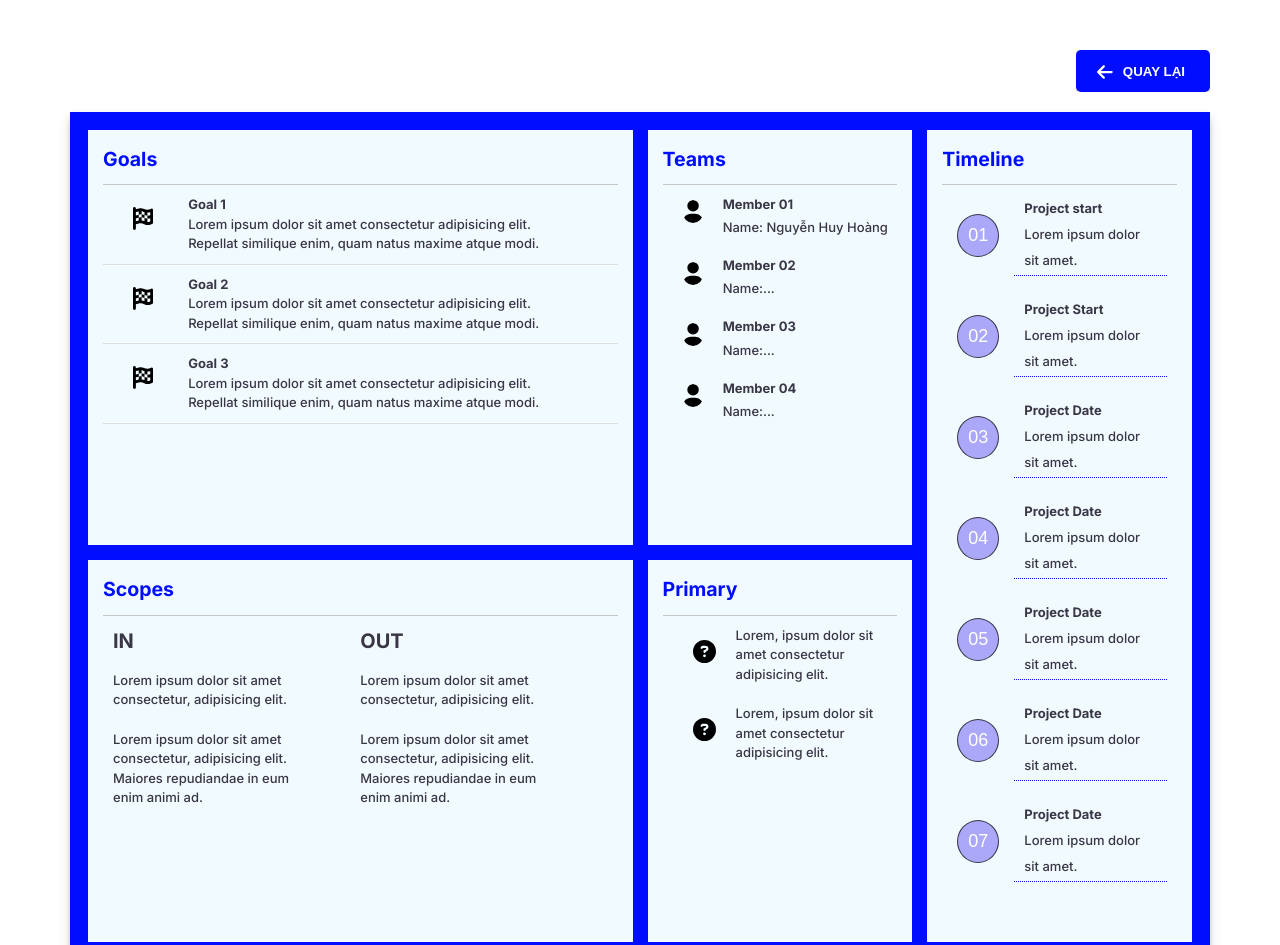
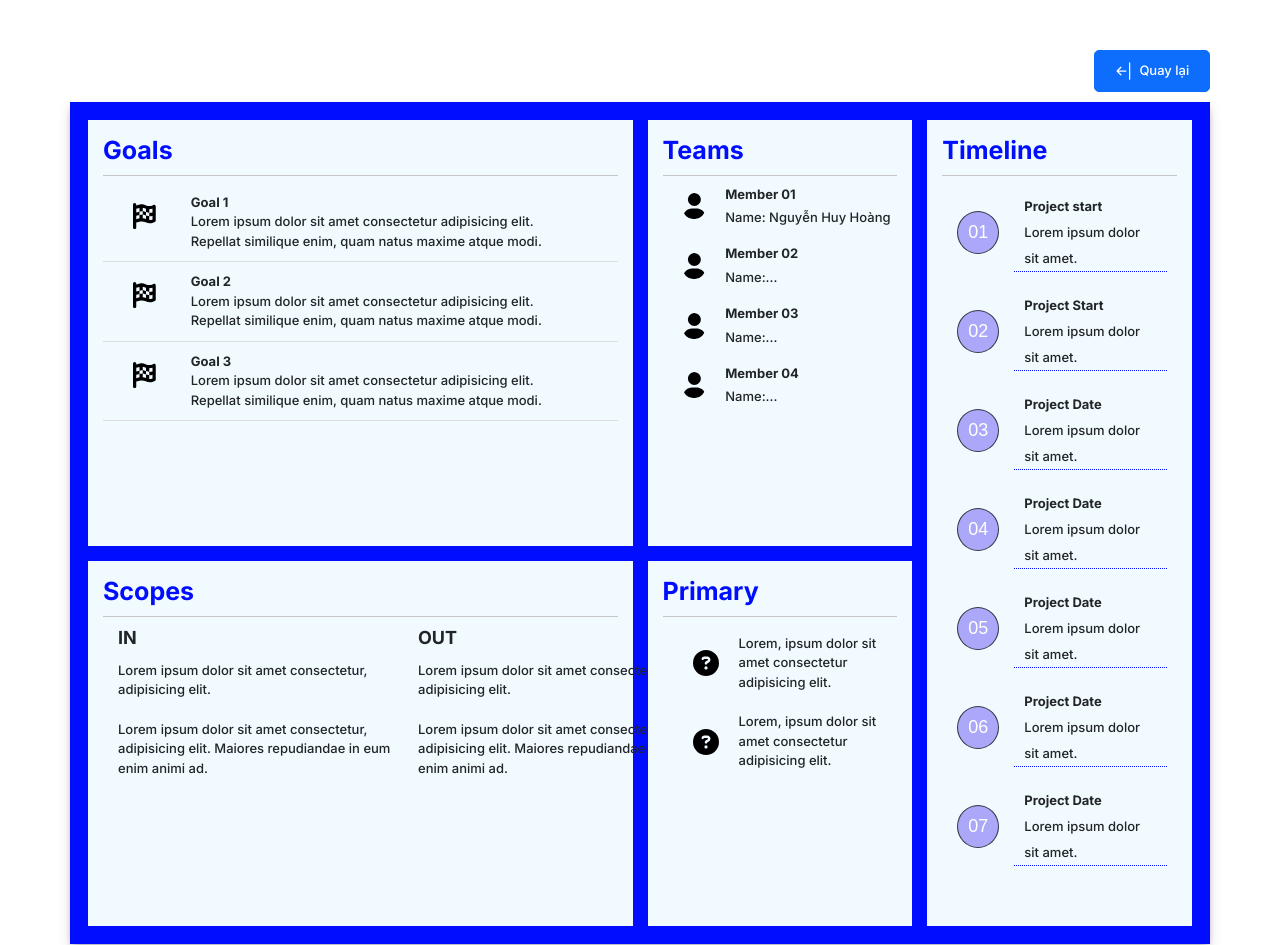
Before and after one commit to nghhg19/nghhg19.github.io, a plain HTML site: page digital-cv.html in a window 1280 px wide. Shown: the top 945 px of the page. Drawn offline with nearby package versions, Linux system fonts and the light colour scheme.

Commit message:
Add files via upload

```diff
--- a/css/project.css
+++ b/css/project.css
@@ -10,21 +10,16 @@
   margin: 0;
   padding: 0;
   box-sizing: border-box;
-}
-
-body {
+  font-size: 13px;
   font-family: "Inter", sans-serif;
-  font-size: 13px;
   font-weight: 500;
-  color: var(--text-color);
-  line-height: 1.5;
 }
 
 .main-section {
   padding: 50px 70px 70px 70px;
 }
 
-.grid {
+.grid-main {
   display: grid;
   grid-template-columns: repeat(4, 1fr);
   gap: 15px;
@@ -65,9 +60,12 @@ body {
 
 .strong-p {
   font-weight: bold;
+  margin-bottom: 0;
 }
 
-h1 {
+.title {
+  font-size: 25px;
+  font-weight: 700;
   padding-bottom: 10px;
   border-bottom: var(--h1-border-bottom) solid 1px;
   color: var(--main-color);
@@ -76,6 +74,7 @@ h1 {
 .teams .flex {
   padding: 0;
   line-height: 1.8;
+  margin-bottom: 13px;
 }
 
 .teams .flex,
@@ -88,8 +87,11 @@ h1 {
   align-items: center;
 }
 
+.timeline p {
+  margin-bottom: 0;
+}
+
 .icons {
-  font-size: 23px;
   padding: 10px 35px 10px 20px;
   color: var(--text-color);
 }
@@ -108,16 +110,24 @@ h1 {
 } */
 
 .scopes-p {
-  font-size: 20px;
+  font-size: 18px;
   margin-bottom: 5px;
 }
 
-ul {
+.scopes .flex {
+  padding: 0;
+  padding-left: 15px;
+  width: 600px;
+  justify-content: space-between;
+}
+
+.scopes ul {
   list-style: none;
+  padding-left: 0;
+  width: 300px;
 }
-ul li {
+.scopes ul li {
   padding: 10px 0;
-  padding-right: 55px;
 }
 
 .time-stt {
@@ -131,10 +141,6 @@ ul li {
   margin: 5px;
 }
 
-.time-date {
-  padding-bottom: 2px;
-}
-
 .timeline-item {
   width: 100%;
   padding: 0 10px;
@@ -142,38 +148,23 @@ ul li {
   line-height: 2;
 }
 
-button {
-  border: none;
-  margin-bottom: 20px;
-}
-
-.btn {
-  display: inline-block;
-  padding: 13px 25px;
-  cursor: pointer;
-  background: var(--main-color);
-  border: none;
-  border-radius: 5px;
+.btn-a {
+  display: block;
+  padding: 5px 10px;
+  color: #fff;
   text-decoration: none;
-  color: #fff;
-  border: none;
-  font-weight: bold;
-}
-
-.right-btn svg {
-  fill: #ffff;
-  font-size: 18px;
-  margin: 0px 10px -5px -4px;
 }
 
 .btn-primary {
-  display: flex;
-  justify-content: flex-end;
-  align-items: center;
+  margin-bottom: 10px;
 }
 
 .btn:hover {
   transform: scale(0.98);
+}
+
+p {
+  margin-bottom: 0 !important;
 }
 
 /* RESPONSIVE */
@@ -224,6 +215,10 @@ button {
 /* Moblies */
 
 @media only screen and (max-width: 767px) {
+  .main-section {
+    padding: 50px 20px 50px 20px;
+  }
+
   .strong-p {
     font-size: 17px;
   }
--- a/digital-cv.html
+++ b/digital-cv.html
@@ -7,25 +7,33 @@
     <link
       href="https://fonts.googleapis.com/css2?family=Inter:wght@300;400;500;700&display=swap"
       rel="stylesheet">
+    <link
+      href="https://cdn.jsdelivr.net/npm/bootstrap@5.3.1/dist/css/bootstrap.min.css"
+      rel="stylesheet"
+      integrity="sha384-4bw+/aepP/YC94hEpVNVgiZdgIC5+VKNBQNGCHeKRQN+PtmoHDEXuppvnDJzQIu9"
+      crossorigin="anonymous">
     <title>Document</title>
   </head>
   <body>
     <section class="main-section">
-      <div class="btn-primary">
-        <button type="submit"><a class="btn right-btn"
+      <div class="d-grid gap-2 d-md-flex justify-content-md-end">
+        <button class="btn btn-primary" type="submit"><a class="btn-a"
             href="index.html"><svg
-              xmlns="http://www.w3.org/2000/svg" height="1em"
-              viewBox="0 0 448 512"><!-- Font Awesome Free 6.4.0 by @fontawesome - https://fontawesome.com License - https://fontawesome.com/license (Commercial License) Copyright 2023 Fonticons, Inc. --><path
-                d="M9.4 233.4c-12.5 12.5-12.5 32.8 0 45.3l160 160c12.5 12.5 32.8 12.5 45.3 0s12.5-32.8 0-45.3L109.2 288 416 288c17.7 0 32-14.3 32-32s-14.3-32-32-32l-306.7 0L214.6 118.6c12.5-12.5 12.5-32.8 0-45.3s-32.8-12.5-45.3 0l-160 160z" /></svg>QUAY
-            LẠI</a></button>
+              xmlns="http://www.w3.org/2000/svg" width="20" height="20"
+              style="margin-right: 5px;"
+              fill="currentColor" class="bi bi-arrow-bar-left"
+              viewBox="0 0 16 16">
+              <path fill-rule="evenodd"
+                d="M12.5 15a.5.5 0 0 1-.5-.5v-13a.5.5 0 0 1 1 0v13a.5.5 0 0 1-.5.5ZM10 8a.5.5 0 0 1-.5.5H3.707l2.147 2.146a.5.5 0 0 1-.708.708l-3-3a.5.5 0 0 1 0-.708l3-3a.5.5 0 1 1 .708.708L3.707 7.5H9.5a.5.5 0 0 1 .5.5Z" />
+            </svg>Quay lại</a></button>
       </div>
-      <div class="main-card grid">
+      <div class="main-card grid-main">
         <!-- GOALS -->
         <div class="goals grid-item">
-          <h1>Goals</h1>
+          <h1 class="title">Goals</h1>
           <div class="flex">
             <div class="icons">
-              <svg xmlns="http://www.w3.org/2000/svg" height="1em"
+              <svg xmlns="http://www.w3.org/2000/svg" height="2em"
                 viewBox="0 0 448 512"><!-- Font Awesome Free 6.4.0 by @fontawesome - https://fontawesome.com License - https://fontawesome.com/license (Commercial License) Copyright 2023 Fonticons, Inc. --><path
                   d="M32 0C49.7 0 64 14.3 64 32V48l69-17.2c38.1-9.5 78.3-5.1 113.5 12.5c46.3 23.2 100.8 23.2 147.1 0l9.6-4.8C423.8 28.1 448 43.1 448 66.1V345.8c0 13.3-8.3 25.3-20.8 30l-34.7 13c-46.2 17.3-97.6 14.6-141.7-7.4c-37.9-19-81.3-23.7-122.5-13.4L64 384v96c0 17.7-14.3 32-32 32s-32-14.3-32-32V400 334 64 32C0 14.3 14.3 0 32 0zM64 187.1l64-13.9v65.5L64 252.6V318l48.8-12.2c5.1-1.3 10.1-2.4 15.2-3.3V238.7l38.9-8.4c8.3-1.8 16.7-2.5 25.1-2.1l0-64c13.6 .4 27.2 2.6 40.4 6.4l23.6 6.9v66.7l-41.7-12.3c-7.3-2.1-14.8-3.4-22.3-3.8v71.4c21.8 1.9 43.3 6.7 64 14.4V244.2l22.7 6.7c13.5 4 27.3 6.4 41.3 7.4V194c-7.8-.8-15.6-2.3-23.2-4.5l-40.8-12v-62c-13-3.8-25.8-8.8-38.2-15c-8.2-4.1-16.9-7-25.8-8.8v72.4c-13-.4-26 .8-38.7 3.6L128 173.2V98L64 114v73.1zM320 335.7c16.8 1.5 33.9-.7 50-6.8l14-5.2V251.9l-7.9 1.8c-18.4 4.3-37.3 5.7-56.1 4.5v77.4zm64-149.4V115.4c-20.9 6.1-42.4 9.1-64 9.1V194c13.9 1.4 28 .5 41.7-2.6l22.3-5.2z" /></svg></div>
             <div>
@@ -36,7 +44,7 @@
           </div>
           <div class="flex">
             <div class="icons"><svg xmlns="http://www.w3.org/2000/svg"
-                height="1em"
+                height="2em"
                 viewBox="0 0 448 512"><!-- Font Awesome Free 6.4.0 by @fontawesome - https://fontawesome.com License - https://fontawesome.com/license (Commercial License) Copyright 2023 Fonticons, Inc. --><path
                   d="M32 0C49.7 0 64 14.3 64 32V48l69-17.2c38.1-9.5 78.3-5.1 113.5 12.5c46.3 23.2 100.8 23.2 147.1 0l9.6-4.8C423.8 28.1 448 43.1 448 66.1V345.8c0 13.3-8.3 25.3-20.8 30l-34.7 13c-46.2 17.3-97.6 14.6-141.7-7.4c-37.9-19-81.3-23.7-122.5-13.4L64 384v96c0 17.7-14.3 32-32 32s-32-14.3-32-32V400 334 64 32C0 14.3 14.3 0 32 0zM64 187.1l64-13.9v65.5L64 252.6V318l48.8-12.2c5.1-1.3 10.1-2.4 15.2-3.3V238.7l38.9-8.4c8.3-1.8 16.7-2.5 25.1-2.1l0-64c13.6 .4 27.2 2.6 40.4 6.4l23.6 6.9v66.7l-41.7-12.3c-7.3-2.1-14.8-3.4-22.3-3.8v71.4c21.8 1.9 43.3 6.7 64 14.4V244.2l22.7 6.7c13.5 4 27.3 6.4 41.3 7.4V194c-7.8-.8-15.6-2.3-23.2-4.5l-40.8-12v-62c-13-3.8-25.8-8.8-38.2-15c-8.2-4.1-16.9-7-25.8-8.8v72.4c-13-.4-26 .8-38.7 3.6L128 173.2V98L64 114v73.1zM320 335.7c16.8 1.5 33.9-.7 50-6.8l14-5.2V251.9l-7.9 1.8c-18.4 4.3-37.3 5.7-56.1 4.5v77.4zm64-149.4V115.4c-20.9 6.1-42.4 9.1-64 9.1V194c13.9 1.4 28 .5 41.7-2.6l22.3-5.2z" /></svg></div>
             <div>
@@ -47,7 +55,7 @@
           </div>
           <div class="flex">
             <div class="icons"><svg xmlns="http://www.w3.org/2000/svg"
-                height="1em"
+                height="2em"
                 viewBox="0 0 448 512"><!-- Font Awesome Free 6.4.0 by @fontawesome - https://fontawesome.com License - https://fontawesome.com/license (Commercial License) Copyright 2023 Fonticons, Inc. --><path
                   d="M32 0C49.7 0 64 14.3 64 32V48l69-17.2c38.1-9.5 78.3-5.1 113.5 12.5c46.3 23.2 100.8 23.2 147.1 0l9.6-4.8C423.8 28.1 448 43.1 448 66.1V345.8c0 13.3-8.3 25.3-20.8 30l-34.7 13c-46.2 17.3-97.6 14.6-141.7-7.4c-37.9-19-81.3-23.7-122.5-13.4L64 384v96c0 17.7-14.3 32-32 32s-32-14.3-32-32V400 334 64 32C0 14.3 14.3 0 32 0zM64 187.1l64-13.9v65.5L64 252.6V318l48.8-12.2c5.1-1.3 10.1-2.4 15.2-3.3V238.7l38.9-8.4c8.3-1.8 16.7-2.5 25.1-2.1l0-64c13.6 .4 27.2 2.6 40.4 6.4l23.6 6.9v66.7l-41.7-12.3c-7.3-2.1-14.8-3.4-22.3-3.8v71.4c21.8 1.9 43.3 6.7 64 14.4V244.2l22.7 6.7c13.5 4 27.3 6.4 41.3 7.4V194c-7.8-.8-15.6-2.3-23.2-4.5l-40.8-12v-62c-13-3.8-25.8-8.8-38.2-15c-8.2-4.1-16.9-7-25.8-8.8v72.4c-13-.4-26 .8-38.7 3.6L128 173.2V98L64 114v73.1zM320 335.7c16.8 1.5 33.9-.7 50-6.8l14-5.2V251.9l-7.9 1.8c-18.4 4.3-37.3 5.7-56.1 4.5v77.4zm64-149.4V115.4c-20.9 6.1-42.4 9.1-64 9.1V194c13.9 1.4 28 .5 41.7-2.6l22.3-5.2z" /></svg></div>
             <div>
@@ -60,11 +68,11 @@
 
         <!-- TEAMS -->
         <div class="teams grid-item">
-          <h1>Teams</h1>
+          <h1 class="title">Teams</h1>
           <div>
             <div class="flex">
               <div class="icons"><svg xmlns="http://www.w3.org/2000/svg"
-                  height="1em"
+                  height="2em"
                   viewBox="0 0 448 512"><!--! Font Awesome Free 6.4.0 by @fontawesome - https://fontawesome.com License - https://fontawesome.com/license (Commercial License) Copyright 2023 Fonticons, Inc. --><path
                     d="M224 256A128 128 0 1 0 224 0a128 128 0 1 0 0 256zm-45.7 48C79.8 304 0 383.8 0 482.3C0 498.7 13.3 512 29.7 512H418.3c16.4 0 29.7-13.3 29.7-29.7C448 383.8 368.2 304 269.7 304H178.3z" /></svg></div>
               <div>
@@ -74,7 +82,7 @@
             </div>
             <div class="flex">
               <div class="icons"><svg xmlns="http://www.w3.org/2000/svg"
-                  height="1em"
+                  height="2em"
                   viewBox="0 0 448 512"><!--! Font Awesome Free 6.4.0 by @fontawesome - https://fontawesome.com License - https://fontawesome.com/license (Commercial License) Copyright 2023 Fonticons, Inc. --><path
                     d="M224 256A128 128 0 1 0 224 0a128 128 0 1 0 0 256zm-45.7 48C79.8 304 0 383.8 0 482.3C0 498.7 13.3 512 29.7 512H418.3c16.4 0 29.7-13.3 29.7-29.7C448 383.8 368.2 304 269.7 304H178.3z" /></svg></div>
               <div>
@@ -84,7 +92,7 @@
             </div>
             <div class="flex">
               <div class="icons"><svg xmlns="http://www.w3.org/2000/svg"
-                  height="1em"
+                  height="2em"
                   viewBox="0 0 448 512"><!--! Font Awesome Free 6.4.0 by @fontawesome - https://fontawesome.com License - https://fontawesome.com/license (Commercial License) Copyright 2023 Fonticons, Inc. --><path
                     d="M224 256A128 128 0 1 0 224 0a128 128 0 1 0 0 256zm-45.7 48C79.8 304 0 383.8 0 482.3C0 498.7 13.3 512 29.7 512H418.3c16.4 0 29.7-13.3 29.7-29.7C448 383.8 368.2 304 269.7 304H178.3z" /></svg></div>
               <div>
@@ -94,7 +102,7 @@
             </div>
             <div class="flex">
               <div class="icons"><svg xmlns="http://www.w3.org/2000/svg"
-                  height="1em"
+                  height="2em"
                   viewBox="0 0 448 512"><!--! Font Awesome Free 6.4.0 by @fontawesome - https://fontawesome.com License - https://fontawesome.com/license (Commercial License) Copyright 2023 Fonticons, Inc. --><path
                     d="M224 256A128 128 0 1 0 224 0a128 128 0 1 0 0 256zm-45.7 48C79.8 304 0 383.8 0 482.3C0 498.7 13.3 512 29.7 512H418.3c16.4 0 29.7-13.3 29.7-29.7C448 383.8 368.2 304 269.7 304H178.3z" /></svg></div>
               <div>
@@ -107,7 +115,7 @@
 
         <!-- TIMELINE -->
         <div class="timeline grid-item">
-          <h1>Timeline</h1>
+          <h1 class="title">Timeline</h1>
           <div class="flex">
             <div class="time-stt">01</div>
             <div class="timeline-item">
@@ -161,7 +169,7 @@
 
         <!-- SCOPES -->
         <div class="scopes grid-item">
-          <h1>Scopes</h1>
+          <h1 class="title">Scopes</h1>
           <div class="flex">
             <div>
               <p class="strong-p scopes-p">IN</p>
@@ -188,10 +196,10 @@
 
         <!-- PRIMARY -->
         <div class="primary grid-item">
-          <h1>Primary</h1>
+          <h1 class="title">Primary</h1>
           <div class="flex">
             <div class="icons"><svg xmlns="http://www.w3.org/2000/svg"
-                height="1em"
+                height="2em"
                 viewBox="0 0 512 512"><!--! Font Awesome Free 6.4.0 by @fontawesome - https://fontawesome.com License - https://fontawesome.com/license (Commercial License) Copyright 2023 Fonticons, Inc. --><path
                   d="M256 512A256 256 0 1 0 256 0a256 256 0 1 0 0 512zM169.8 165.3c7.9-22.3 29.1-37.3 52.8-37.3h58.3c34.9 0 63.1 28.3 63.1 63.1c0 22.6-12.1 43.5-31.7 54.8L280 264.4c-.2 13-10.9 23.6-24 23.6c-13.3 0-24-10.7-24-24V250.5c0-8.6 4.6-16.5 12.1-20.8l44.3-25.4c4.7-2.7 7.6-7.7 7.6-13.1c0-8.4-6.8-15.1-15.1-15.1H222.6c-3.4 0-6.4 2.1-7.5 5.3l-.4 1.2c-4.4 12.5-18.2 19-30.6 14.6s-19-18.2-14.6-30.6l.4-1.2zM224 352a32 32 0 1 1 64 0 32 32 0 1 1 -64 0z" /></svg></div>
             <div>
@@ -200,7 +208,7 @@
           </div>
           <div class="flex">
             <div class="icons"><svg xmlns="http://www.w3.org/2000/svg"
-                height="1em"
+                height="2em"
                 viewBox="0 0 512 512"><!--! Font Awesome Free 6.4.0 by @fontawesome - https://fontawesome.com License - https://fontawesome.com/license (Commercial License) Copyright 2023 Fonticons, Inc. --><path
                   d="M256 512A256 256 0 1 0 256 0a256 256 0 1 0 0 512zM169.8 165.3c7.9-22.3 29.1-37.3 52.8-37.3h58.3c34.9 0 63.1 28.3 63.1 63.1c0 22.6-12.1 43.5-31.7 54.8L280 264.4c-.2 13-10.9 23.6-24 23.6c-13.3 0-24-10.7-24-24V250.5c0-8.6 4.6-16.5 12.1-20.8l44.3-25.4c4.7-2.7 7.6-7.7 7.6-13.1c0-8.4-6.8-15.1-15.1-15.1H222.6c-3.4 0-6.4 2.1-7.5 5.3l-.4 1.2c-4.4 12.5-18.2 19-30.6 14.6s-19-18.2-14.6-30.6l.4-1.2zM224 352a32 32 0 1 1 64 0 32 32 0 1 1 -64 0z" /></svg></div>
             <div>
```
Also changed, not shown: css/mobile.css (line endings or trailing spaces), css/style.css (line endings or trailing spaces), css/tablet.css (line endings or trailing spaces), icon-list.html (line endings or trailing spaces).
